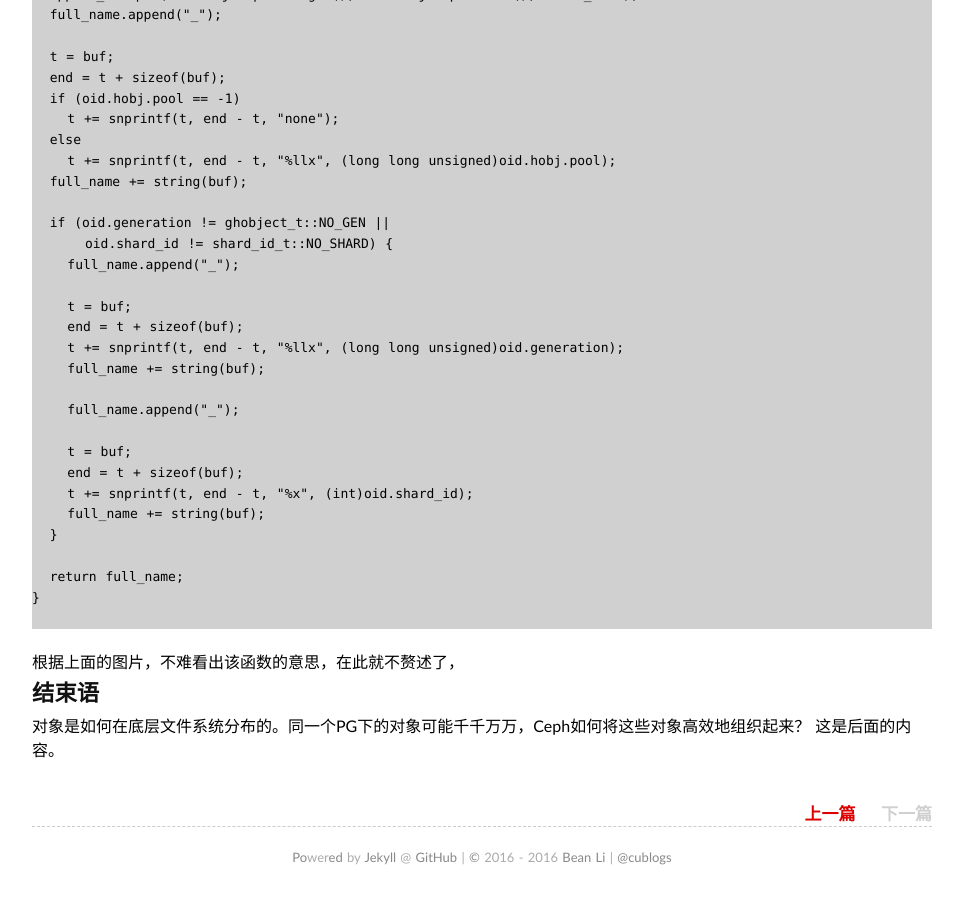
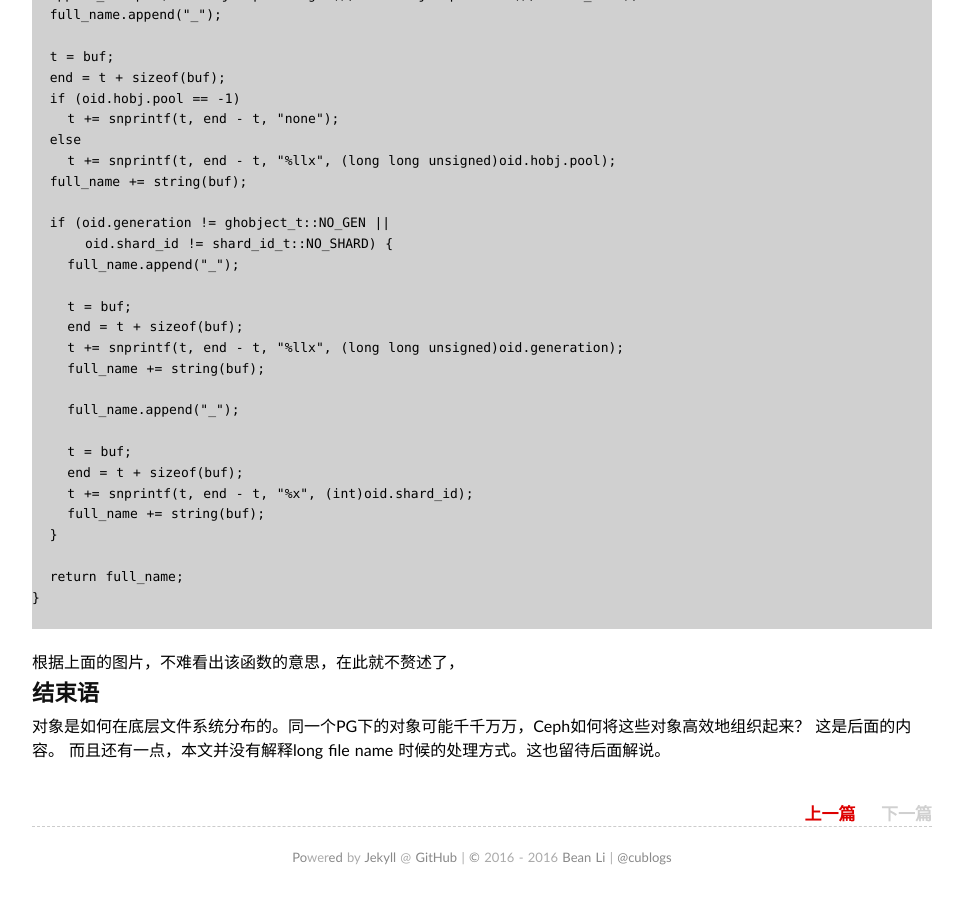
Before and after one commit to Bean-Li/Bean-Li.github.io, a Jekyll site: the page built from _posts/2016-05-28-ceph-object-in-bottom.md, in a window 1280 px wide and 900 px high, scrolled down 8985 px. Shown: the whole window, without its empty margins (158-1121 px from the left). Built offline with Jekyll 4.4.1, drawn with Linux system fonts in a browser that asks for light colours; some web fonts are replaced.

Commit message:
change to-be-continue part of ceph object in bottom

```diff
--- a/_posts/2016-05-28-ceph-object-in-bottom.md
+++ b/_posts/2016-05-28-ceph-object-in-bottom.md
@@ -487,3 +487,4 @@ string LFNIndex::lfn_generate_object_name_current(const ghobject_t &oid)
 ## 结束语
 
 对象是如何在底层文件系统分布的。同一个PG下的对象可能千千万万，Ceph如何将这些对象高效地组织起来？ 这是后面的内容。
+而且还有一点，本文并没有解释long file name 时候的处理方式。这也留待后面解说。
```
